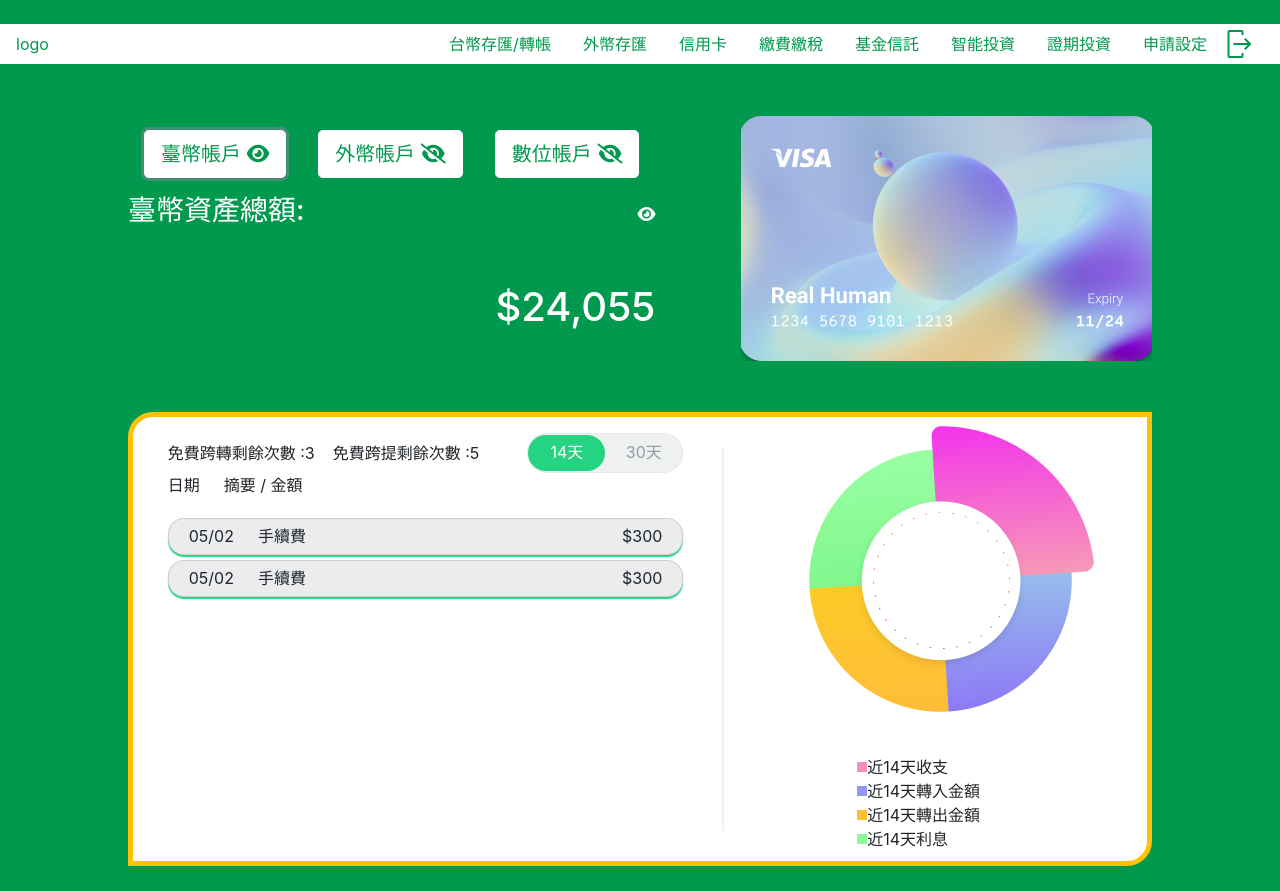
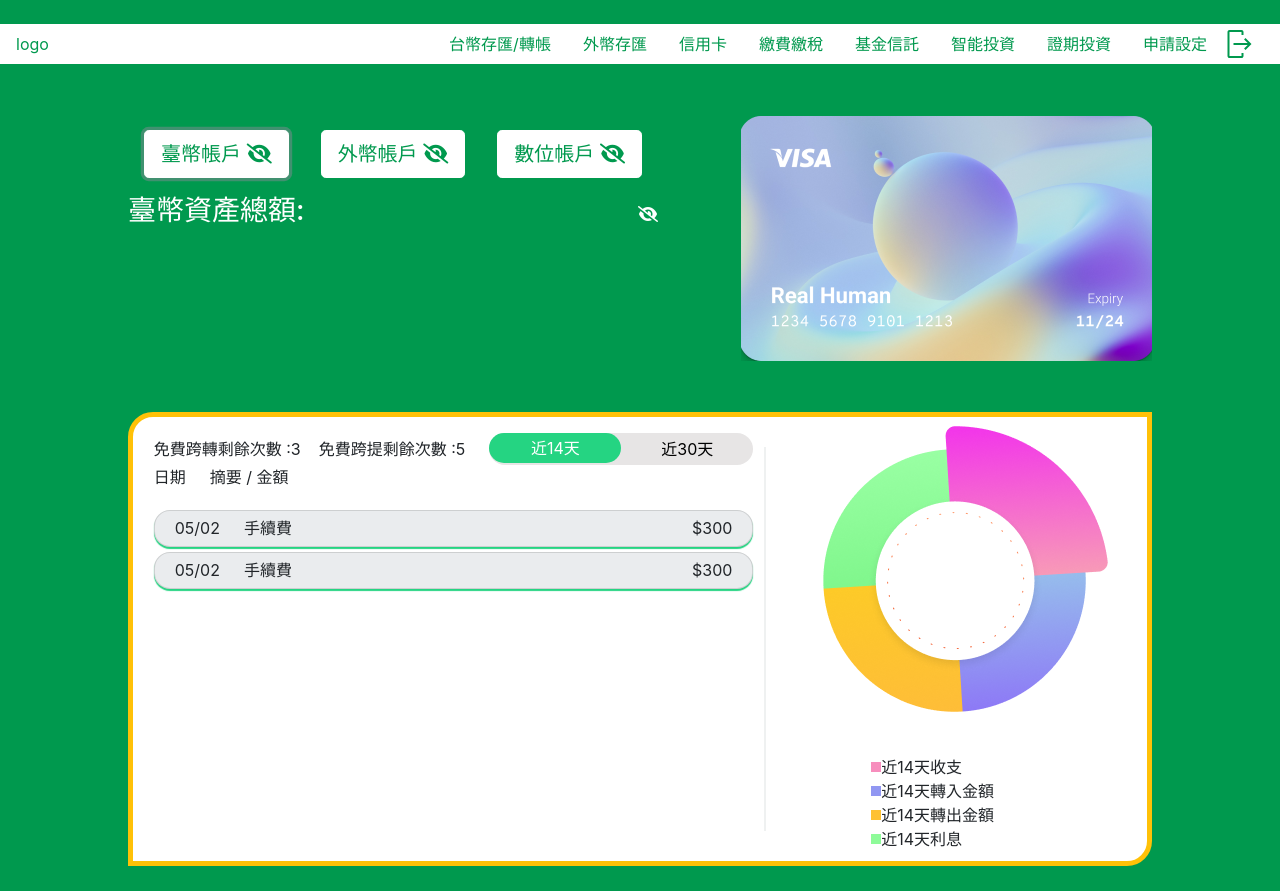
Before and after one commit to Jhih-Ting23472002/angular-Overview-page, an Angular app: page / in a window 1280 px wide. Both pictures are taken after a click on the button "臺幣帳戶". Built offline with nearby package versions, Linux system fonts and the light colour scheme.

Commit message:
部分點擊

```diff
--- a/src/app/accountcard/accountcard.component.css
+++ b/src/app/accountcard/accountcard.component.css
@@ -14,6 +14,14 @@
   background-color: #fff;
   border: 0.05rem solid #fff;
 }
+.noShow {
+  display: none;
+}
+
+.show {
+  display: block;
+}
+
 .text-box {
   display: flex;
   justify-content: space-between;
@@ -44,22 +52,46 @@
   justify-content: center;
   align-items: center;
   border: 1px solid rgba(216, 219, 221, 0.4);
+  position: relative;
+}
+
+.detail-box-button-text-l {
+  height: 36px;
+  width: 93px;
+  border-radius: 32px;
+  color: #ffffff;
+  text-align: center;
+  line-height: 34px;
+  position: absolute;
 }
 .detail-box-button-text {
+  height: 36px;
+  width: 93px;
+  border-radius: 32px;
+  color: #ffffff;
+  text-align: center;
+  line-height: 34px;
+  position: absolute;
+}
+
+.detail-box-button-text-green {
   height: 36px;
   width: 93px;
   border-radius: 32px;
   color: #929DA9;
   text-align: center;
   line-height: 34px;
-}
-.gree{
   background: #25d482;
   color: #ffffff;
+
+  right: 0;
 }
-.detail-box-button-text:hover{
+
+
+.detail-box-button-text:active{
   background: #25d482;
   color: #ffffff;
+  cursor: pointer;
 }
 .line{
   width: 2px;
@@ -96,3 +128,39 @@
   background-color: #8EFB99;
   margin: auto 0;
  }
+
+
+
+
+
+
+
+ .button-area {
+  position: relative;
+}
+
+.days-button {
+  border-radius: 20px 0  0 20px;
+  width: 100px;
+  height: 30px;
+  border: none;
+  /* line-height: 30px; */
+}
+
+.days-button:last-child {
+  border-radius: 0 20px 20px 0;
+}
+
+.control-button {
+  width: 100px;
+  height: 30px;
+  background-color: #25D482;
+  border-radius: 20px;
+  position: absolute;
+  line-height: 30px;
+  color: white;
+}
+
+.btnToRight {
+  right: 0;
+}
--- a/src/app/accountcard/accountcard.component.html
+++ b/src/app/accountcard/accountcard.component.html
@@ -1,7 +1,8 @@
 <div class="account">
   <div class="account-card">
-    <button type="button" class="btn btn-lg btn-secondary m-3">
-      臺幣帳戶 <span><i class="fa-solid fa-eye"></i></span>
+    <button type="button" class="btn btn-lg btn-secondary m-3" (click)="show = !show;noShow=!noShow">
+      臺幣帳戶 <span  [ngClass]="{ 'noShow': !show }"><i class="fa-solid fa-eye-slash"></i></span>
+      <span  [ngClass]="{ 'noShow': !noShow }"><i class="fa-solid fa-eye"></i></span>
     </button>
     <button type="button" class="btn btn-lg btn-secondary m-3">
       外幣帳戶 <span><i class="fa-solid fa-eye-slash"></i></span>
@@ -11,9 +12,10 @@
     </button>
     <div class="text-box">
       <h3 class="h3 h3_text">臺幣資產總額:</h3>
-      <i class="fa-solid fa-eye"></i>
+      <span  [ngClass]="{ 'noShow': !show }"><i class="fa-solid fa-eye-slash"></i></span>
+      <span  [ngClass]="{ 'noShow': !noShow }"><i class="fa-solid fa-eye"></i></span>
     </div>
-    <p class="h1 pt-5 account-amount" align="right">$24,055</p>
+    <p class="h1 pt-5 account-amount" align="right" [ngClass]="{ 'noShow': !noShow }">$24,055</p>
   </div>
   <div class="">
     <img src="assets/image/Group 58.png" alt="" />
@@ -26,14 +28,24 @@
         <div class="detail-box-left-text d-flex">
           <P class="m-auto">免費跨轉剩餘次數 :3 &nbsp;&nbsp;&nbsp;</P>
           <P class="m-auto">免費跨提剩餘次數 :5</P>
-          <div class="detail-box-button ml-5 ">
-            <div class="detail-box-button-text gree">
+          <!-- <div class="detail-box-button ml-5 ">
+            <div class="detail-box-button-text">
               <p>14天</p>
+              (click)="green=!green" [ngClass]="green ? 'detail-box-button-text' : 'detail-box-button-text-green'"
             </div>
-            <div class="detail-box-button-text ">
+            <div  class="detail-box-button-text-r">
               <p>30天</p>
             </div>
+            <div class="detail-box-button-text-green">{{30}}</div>
+          </div> -->
+
+          <div class="button-area text-right ml-4">
+            <div class="control-button px-3 text-center" [class.btnToRight]="transform">{{'近'+days+'天'}}</div>
+            <button class="days-button px-3" style="background-color: #e7e5e5" (click)="filterData($event)">近<span>14</span>天</button>
+            <button class="days-button px-3" style="background-color: #e7e5e5" (click)="filterData($event)">近<span>30</span>天</button>
           </div>
+
+
         </div>
         <div class="detail-box-left-text d-flex">
           <P >日期</P>
--- a/src/app/accountcard/accountcard.component.ts
+++ b/src/app/accountcard/accountcard.component.ts
@@ -7,9 +7,34 @@ import { Component, OnInit } from '@angular/core';
 })
 export class AccountcardComponent implements OnInit {
 
+  show: boolean = false;//眼睛開關
+  noShow: boolean = true; //眼睛開關
+  // green: boolean = false;
+  // green2: boolean = false;
+
+  days:string = '14'; //天數
+  transform:boolean = false; //按鈕切換css控制
+
   constructor() { }
 
+
+  filterData($event: any){
+    const days = ($event.currentTarget.childNodes)[1].innerHTML;
+    this.days = days;
+
+
+    if(days === '30'){
+      this.transform = true;
+    }else {
+      this.transform = false;
+    }
+  }
+
+
+
   ngOnInit(): void {
+
+
   }
 
 }
```
